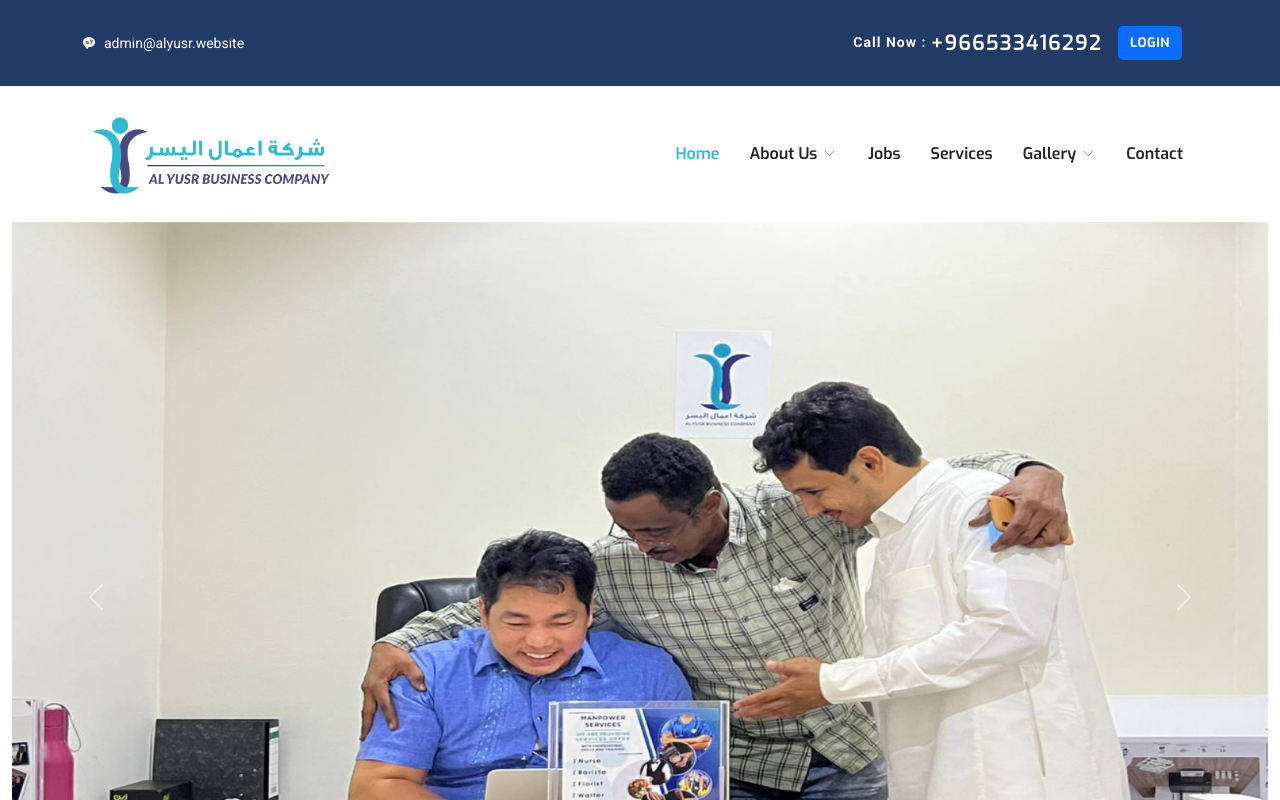
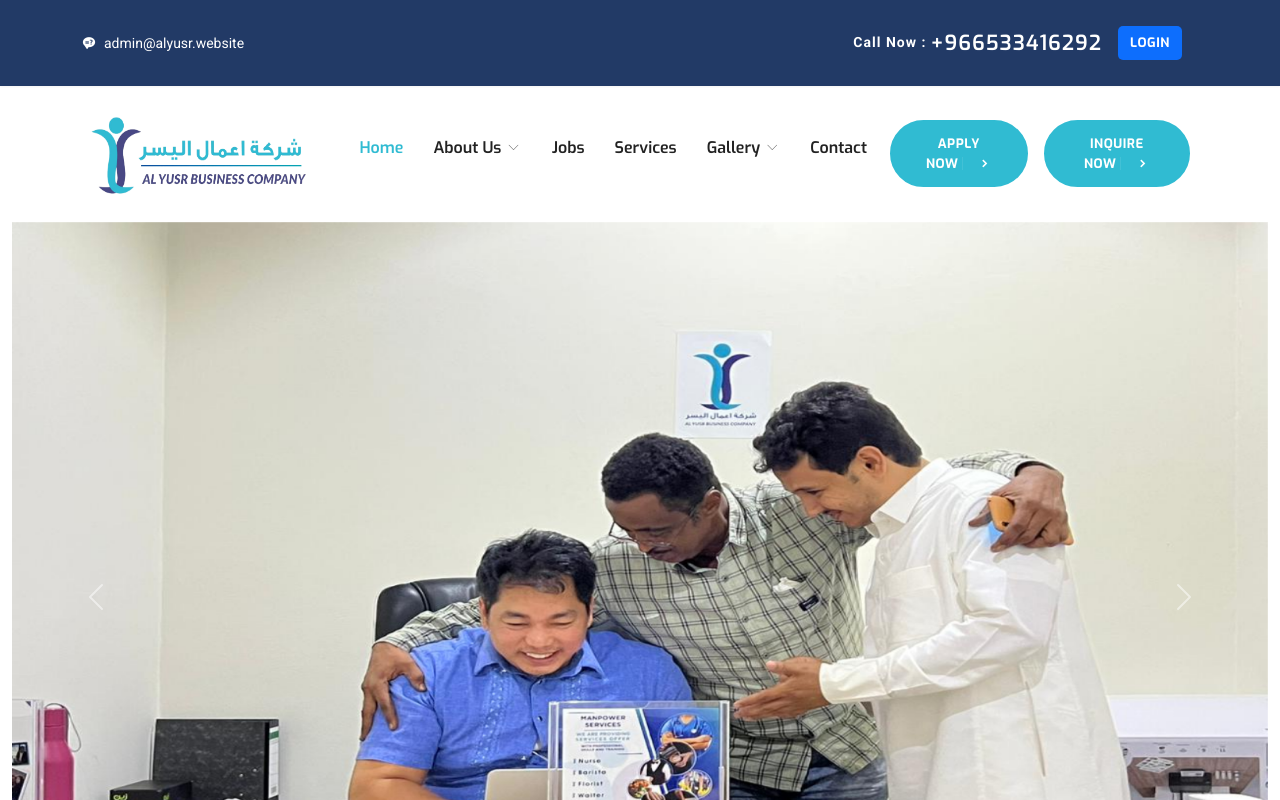
Before and after one commit to dondex/alyusr-frontend, a Vue app: page / in a window 1280 px wide. Shown: the top 800 px of the page. Built offline with nearby package versions, Linux system fonts and the light colour scheme.

Commit message:
add btn in header

```diff
--- a/index.html
+++ b/index.html
@@ -40,14 +40,20 @@
   <body>
     <div id="app"></div>
 
+    <script
+      src="https://cdn.jsdelivr.net/npm/bootstrap@5.3.2/dist/js/bootstrap.bundle.min.js"
+      integrity="sha384-C6RzsynM9kWDrMNeT87bh95OGNyZPhcTNXj1NW7RuBCsyN/o0jlpcV8Qyq46cDfL"
+      crossorigin="anonymous"
+    ></script>
+
     <script src="./src/assets/plugins/jquery/jquery.js"></script>
-    <!-- <script src="./src/assets/plugins/bootstrap/bootstrap.min.js"></script> -->
+    <script src="./src/assets/plugins/bootstrap/bootstrap.min.js"></script>
 
     <script src="https://cdnjs.cloudflare.com/ajax/libs/jquery/3.7.1/jquery.min.js"></script>
 
     <script type="module" src="/src/main.js"></script>
-    <!-- <script src="https://cdnjs.cloudflare.com/ajax/libs/slick-carousel/1.8.1/slick.min.js"></script> -->
-    <!-- <script src="https://cdnjs.cloudflare.com/ajax/libs/Shuffle/6.1.0/shuffle.min.js"></script> -->
+    <!-- <script src="https://cdnjs.cloudflare.com/ajax/libs/slick-carousel/1.8.1/slick.min.js"></script>
+    <script src="https://cdnjs.cloudflare.com/ajax/libs/Shuffle/6.1.0/shuffle.min.js"></script> -->
     <script
       src="https://cdn.jsdelivr.net/npm/bootstrap@5.3.2/dist/js/bootstrap.bundle.min.js"
       integrity="sha384-C6RzsynM9kWDrMNeT87bh95OGNyZPhcTNXj1NW7RuBCsyN/o0jlpcV8Qyq46cDfL"
--- a/src/components/Layouts/Header.vue
+++ b/src/components/Layouts/Header.vue
@@ -65,6 +65,16 @@
                                 </ul>
                             </li>
                             <li class="nav-item"><router-link class="nav-link" to="/contact">Contact</router-link></li>
+                            <li class="nav-item mx-2">
+                                <router-link to="/application" class="btn btn-main-2 btn-icon btn-round-full">
+                                    Apply Now <i class="icofont-simple-right "></i>
+                                </router-link>
+                            </li>
+                            <li class="nav-item mx-2">
+                                <router-link to="/inquire" class="btn btn-main-2 btn-icon btn-round-full">
+                                    Inquire Now <i class="icofont-simple-right"></i>
+                                </router-link>
+                            </li>
                         </ul>
 
                     </div>
```
Also changed, not shown: 1 other file (tests, documents, lock files or other folders).
